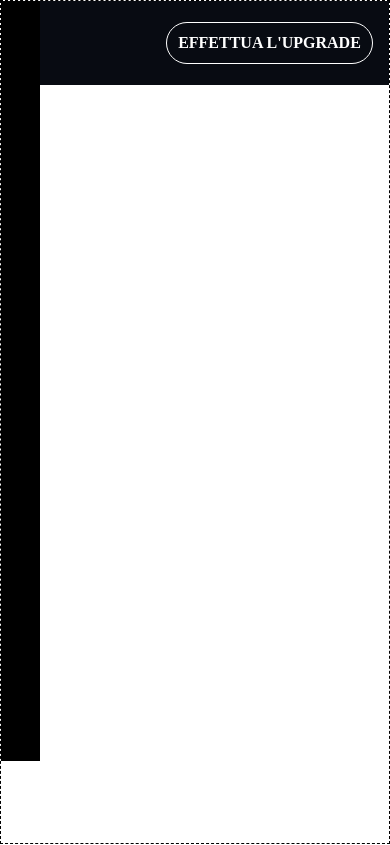
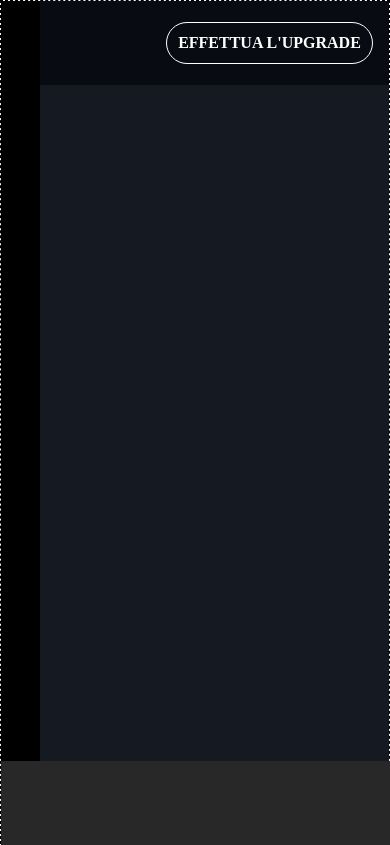
Before and after one commit to feffe17/html-css-spotifyweb, a plain HTML site: page index.html in a window 390 px wide. Drawn offline with Linux system fonts and the light colour scheme.

Commit message:
add responsiv main e fin and fin with all

```diff
--- a/index.html
+++ b/index.html
@@ -20,20 +20,20 @@
 
     <!-- nav -->
      <nav>
-        <div class="container col-2"></div>
+        <div class="container"></div>
 
      </nav>
     <!-- /nav -->
 
     <!-- main -->
      <main>
-
+        <div class="container"></div>
      </main>
     <!-- /main -->
 
     <!-- footer -->
      <footer>
-
+        <div class="container"></div>
      </footer>
     <!-- /footet -->
 
--- a/style.css
+++ b/style.css
@@ -602,3 +602,29 @@ nav>.container{
 }
 
 /* #endregion nav */
+
+/* #region main */
+
+main>.container{
+    background-color: var(--col-bg);
+    height: 80vh;
+    float: right;
+    width: calc(100% - 250px);
+
+    @media (max-width: 576px) {
+        width: 90%;
+    }
+}
+
+/* #endregion main */
+
+/* #region footer */
+
+footer>.container{
+    height: 10vh;
+    background-color: var(--col-bg-footer);
+    width: 100vw;
+    float: left;
+}
+
+/* #endregion footer */
```
